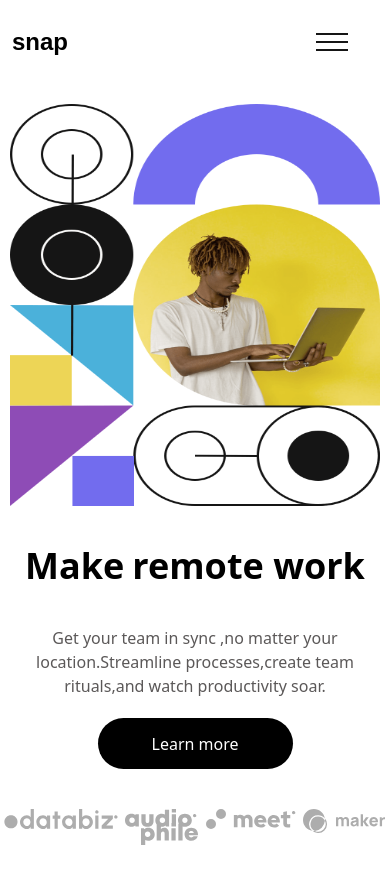
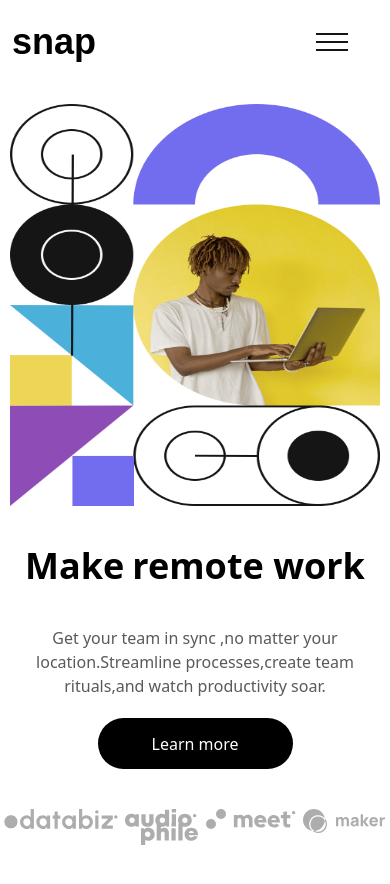
Before and after one commit to PrabeshPP/UI-Challenge--Next, a Next.js app: page / in a window 390 px wide. Shown: the top 884 px of the page. Built offline with nearby package versions, Linux system fonts and the light colour scheme.

Commit message:
[error] window in not defined

```diff
--- a/components/Index/IndexRight.tsx
+++ b/components/Index/IndexRight.tsx
@@ -1,12 +1,18 @@
 import React from 'react'
 import Image from 'next/image'
 import imgSrc from "../../public/images/image-hero-desktop.png";
+import mobileImgSrc from "../../public/images/image-hero-mobile.png";
 
 const IndexRight = () => {
   return (
     <div className='sm:h-[100%] sm:w-[50%]  flex items-center justify-center w-[100%] h-[50%] sm:mt-0 mt-5'>
         <div className='sm:h-[80%] h-[100%] sm:w-[60%] w-[95%] block relative'>
-        <Image src={imgSrc} height="80%" width="20%" layout="fill" />
+          {
+            (window.screen.width<=481)?
+            <Image src={mobileImgSrc} height="80%" width="20%" layout="fill" />
+            :<Image src={imgSrc} height="80%" width="20%" layout="fill" />
+          }
+
         </div>
     </div>
   )
--- a/components/Layout/MainNavigation.tsx
+++ b/components/Layout/MainNavigation.tsx
@@ -7,7 +7,7 @@ const MainNavigation = () => {
     <div className='h-[10vh] w-[100%] sm:flex-row flex justify-between sticky top-0 z-20 bg-white'>
         <div className='h-[100%] sm:w-[45%] w-[100%] flex flex-row justify-between'>
             <div className='h-[100%] w-[40%] sm:justify-center pl-3 items-center flex'>
-              <h1 className='text-2xl font-epilogue font-bold'>snap</h1>
+              <h1 className='sm:text-2xl text-4xl font-epilogue font-bold'>snap</h1>
             </div>
             <div className='h-[100%] w-[30%] flex justify-center items-center sm:hidden'>
               <Image src={menuImage} />
```
Also changed, not shown: components/Index/IndexLeft.tsx (+4 -4 lines).
